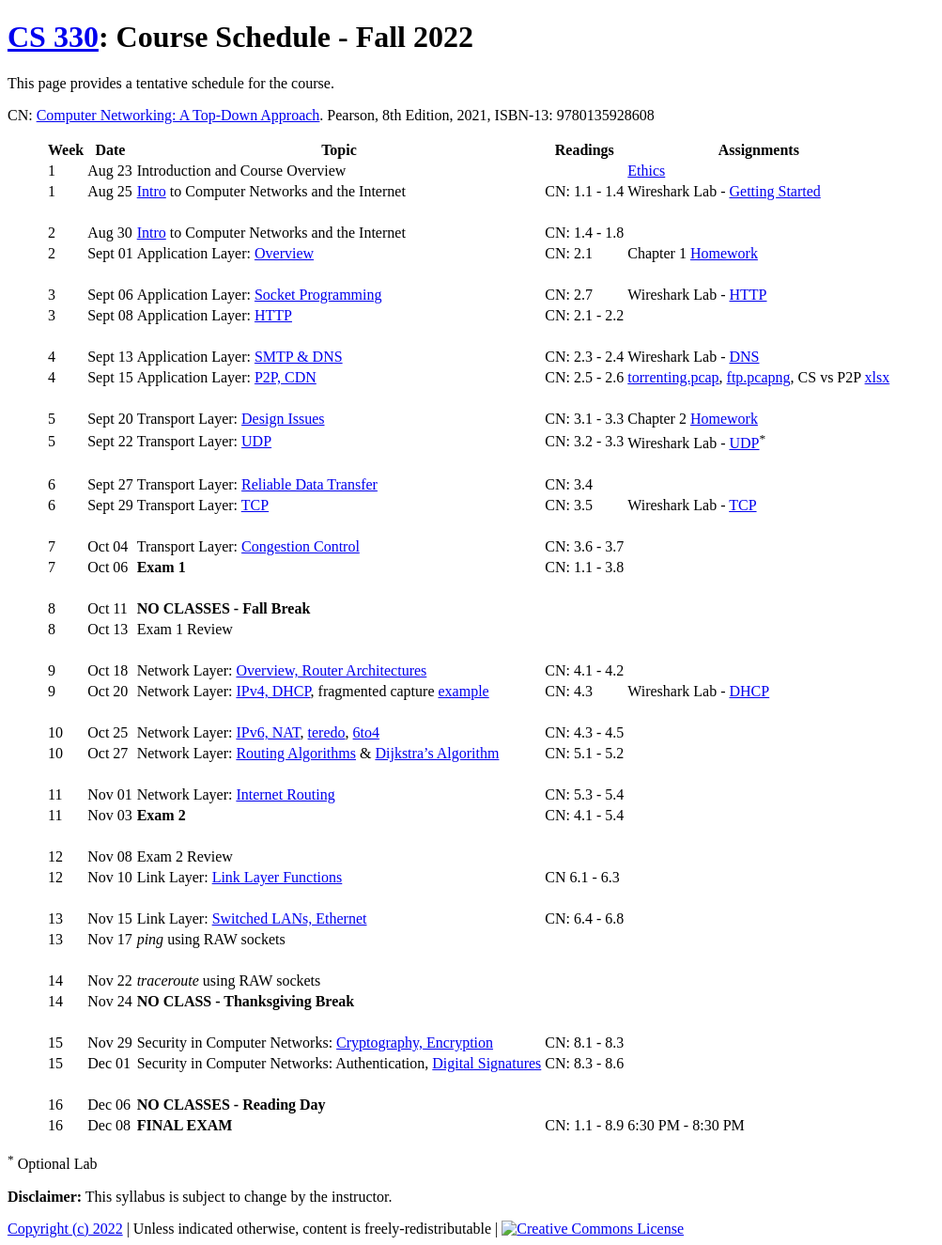
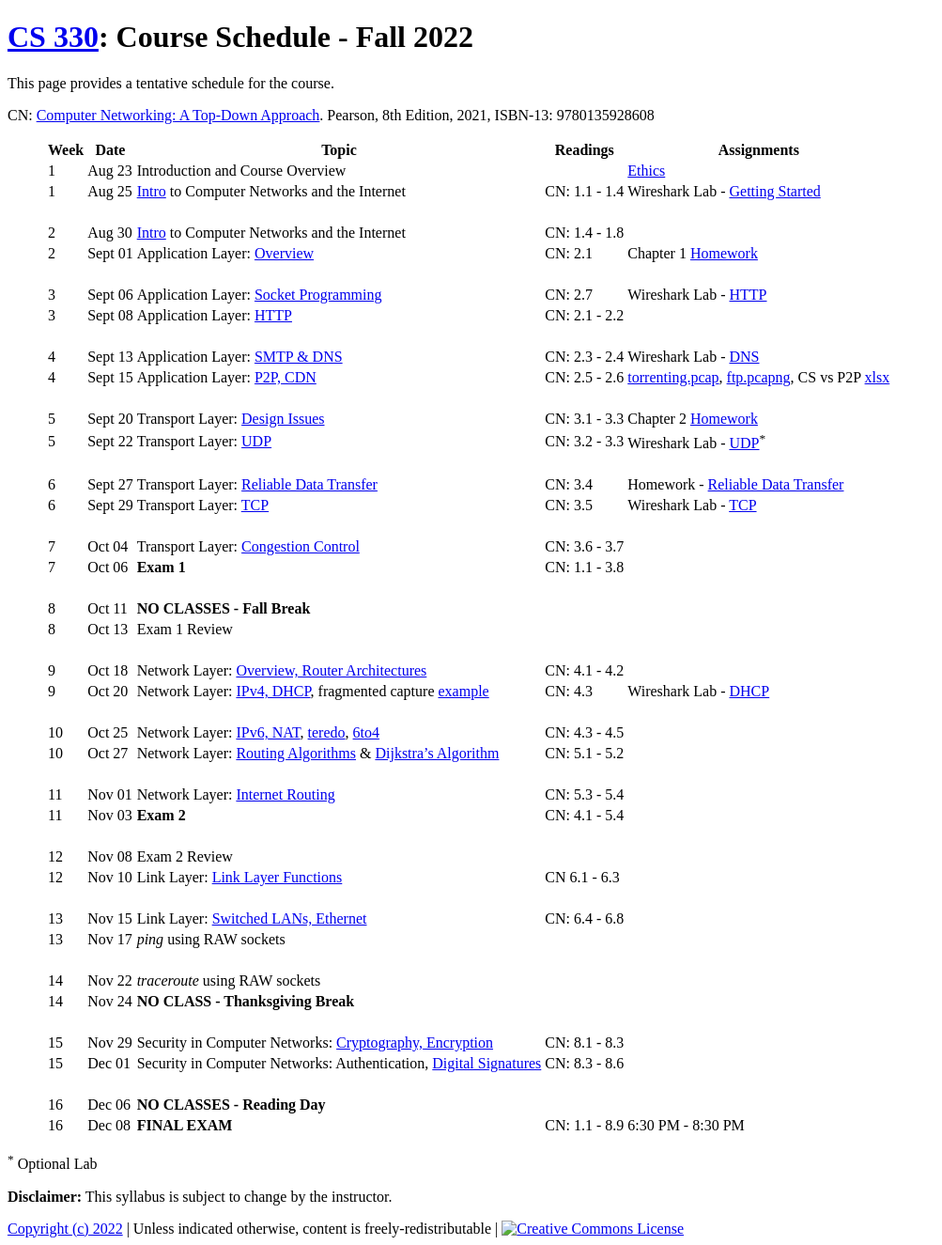
Before and after one commit to ycpcs/cs330-fall2023, a Jekyll site: the page built from schedule/index.md, in a window 1280 px wide. Shown: the whole page at 94% size, without its empty margins (0-1003 px from the left). Built offline with Jekyll 4.4.1, drawn with Linux system fonts in a browser that asks for light colours.

Commit message:
add rdt lab

```diff
--- a/labs/index.md
+++ b/labs/index.md
@@ -12,7 +12,7 @@ This page links to individual labs.
 > Sept 13 | Wireshark | [DNS](files/Wireshark_DNS_v8.1.pdf) | 100 | Sept 25, 2022
 > Sept 20 | Wireshark | [UDP](files/Wireshark_UDP_v8.1.pdf) <sup>*</sup> | 75 | Sept 30, 2022
 > Sept 22 | Programming Lab | [Introduction to Sockets](sockets_intro.html) | 150 | Oct 06, 2022
-
+> Sept 27 | Lab | [Reliable Data Transfer](rdt.html) | 75 | Oct 09, 2022
 
 <!--
 > Sept 25 | Programming Lab | [Introduction to Sockets](sockets_intro.html) | 100 | Oct 05
--- a/schedule/index.md
+++ b/schedule/index.md
@@ -25,7 +25,7 @@ CN: [Computer Networking: A Top-Down Approach](https://www.pearson.com/us/higher
 > 5  | Sept 20 | Transport Layer: [Design Issues](slides/chapter_3.pdf) | CN: 3.1 - 3.3 | Chapter 2 [Homework](../assign/homework2.html)
 > 5  | Sept 22 | Transport Layer: [UDP](slides/chapter_3.pdf) | CN: 3.2 - 3.3 | Wireshark Lab - [UDP](../labs/files/Wireshark_UDP_v8.1.pdf)<sup>*</sup>
 > | | |
-> 6  | Sept 27 | Transport Layer: [Reliable Data Transfer](slides/chapter_3.pdf) | CN: 3.4 | <!--Homework - [Reliable Data Transfer](../labs/rdt.html)-->
+> 6  | Sept 27 | Transport Layer: [Reliable Data Transfer](slides/chapter_3.pdf) | CN: 3.4 | Homework - [Reliable Data Transfer](../labs/rdt.html)
 > 6  | Sept 29 | Transport Layer: [TCP](slides/chapter_3.pdf) | CN: 3.5 | Wireshark Lab - [TCP](../labs/files/Wireshark_TCP_v8.1.pdf)
 > | | | |
 > 7  | Oct 04 | Transport Layer: [Congestion Control](slides/chapter_3.pdf) | CN: 3.6 - 3.7 |
```
Also changed, not shown: index.md (+2 -0 lines).
